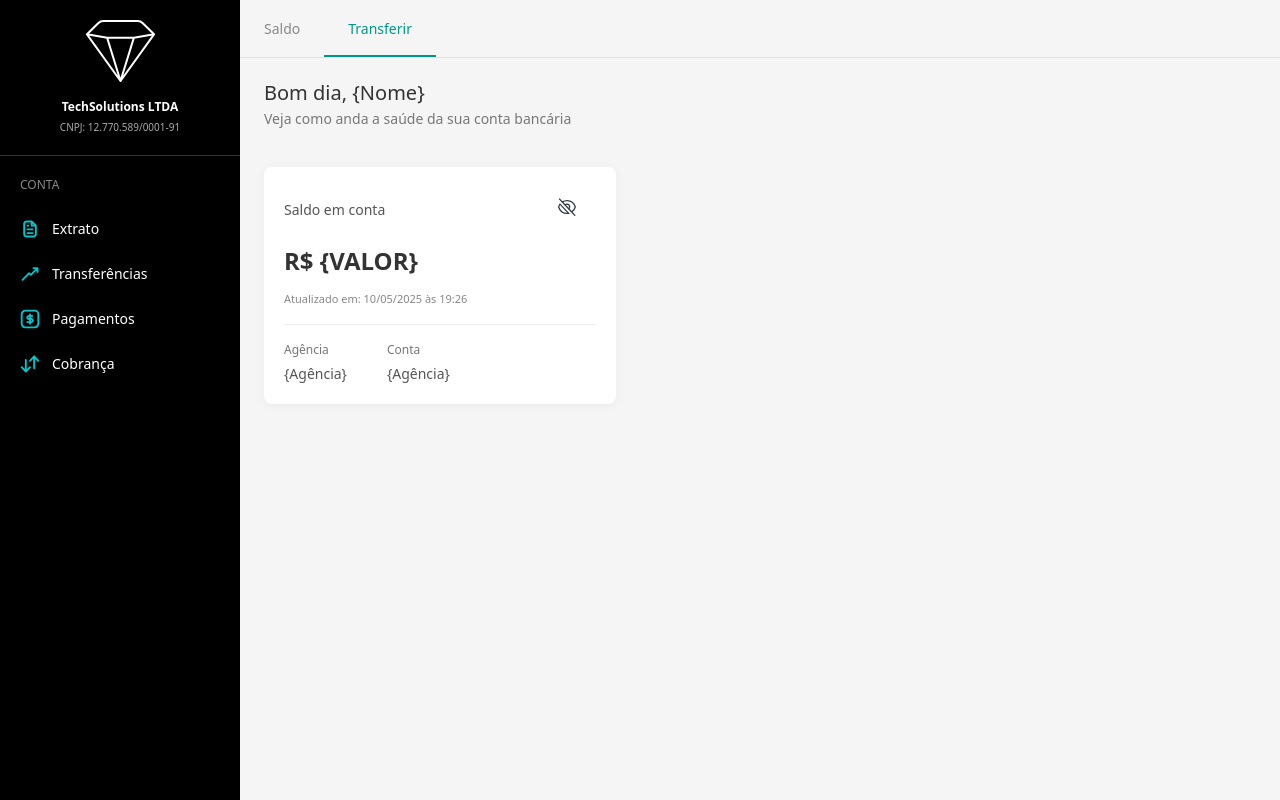
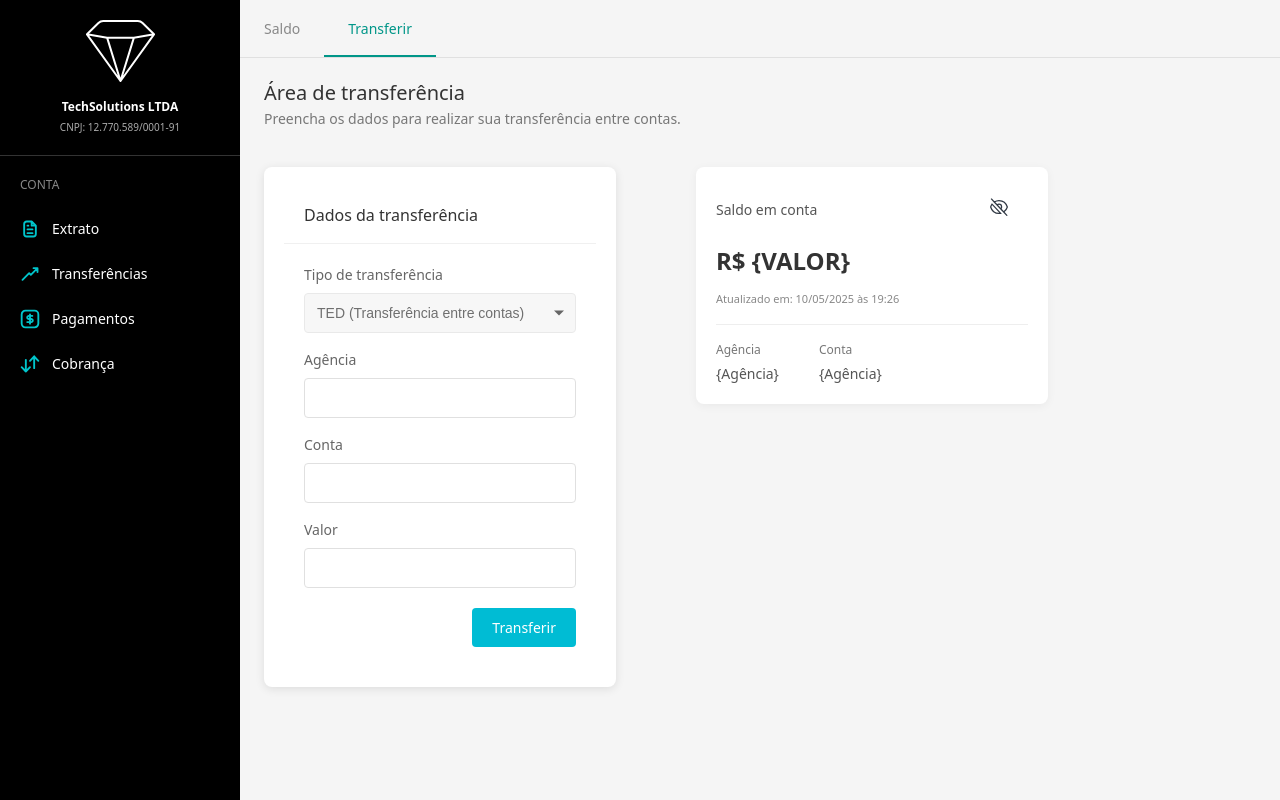
Before and after one commit to arthurvgcs/desafio-afinz, a React (Vite) app: page / in a window 1280 px wide. Both pictures are taken after a click on the element "Transferir". Built offline with nearby package versions, Linux system fonts and the light colour scheme.

Commit message:
feat: create static transfer page

```diff
--- a/src/App.module.css
+++ b/src/App.module.css
@@ -179,3 +179,113 @@
   font-size: 14px;
   color: #555;
 }
+
+.cardContainer {
+  margin: 0 24px;
+  width: 30%;
+  padding: 20px;
+  background-color: #ffffff;
+  border-radius: 8px;
+  box-shadow: 0 2px 10px rgba(0, 0, 0, 0.1);
+  max-width: 400px;
+  overflow: hidden;
+}
+
+.cardHeader {
+  padding: 16px 20px;
+  border-bottom: 1px solid #f0f0f0;
+}
+
+.cardTitle {
+  margin: 0;
+  font-size: 16px;
+  font-weight: 500;
+  color: #333;
+}
+
+.transferForm {
+  padding: 20px;
+}
+
+.formGroup {
+  margin-bottom: 16px;
+}
+
+.label {
+  display: block;
+  font-size: 14px;
+  color: #666;
+  margin-bottom: 8px;
+}
+
+.input {
+  width: 100%;
+  height: 40px;
+  padding: 8px 12px;
+  color:#000;
+  border: 1px solid #e0e0e0;
+  border-radius: 4px;
+  background-color: #ffffff;
+  font-size: 14px;
+  box-sizing: border-box;
+}
+
+.selectWrapper {
+  position: relative;
+}
+
+.selectWrapper::after {
+  content: '';
+  position: absolute;
+  top: 50%;
+  right: 12px;
+  transform: translateY(-50%);
+  width: 0;
+  height: 0;
+  border-left: 5px solid transparent;
+  border-right: 5px solid transparent;
+  border-top: 5px solid #666;
+  pointer-events: none;
+}
+
+.select {
+  width: 100%;
+  height: 40px;
+  appearance: none;
+  padding: 8px 12px;
+  border: 1px solid #e0e0e0;
+  border-radius: 4px;
+  font-size: 14px;
+  color: #333;
+  background-color: #f5f5f5;
+  cursor: pointer;
+}
+
+.formActions {
+  margin-top: 20px;
+  display: flex;
+  justify-content: flex-end;
+}
+
+.transferButton {
+  background-color: #00BCD4;
+  color: white;
+  border: none;
+  border-radius: 4px;
+  padding: 10px 20px;
+  font-size: 14px;
+  font-weight: 500;
+  cursor: pointer;
+  transition: background-color 0.2s;
+}
+
+.transferButton:hover {
+  background-color: #00A5BB;
+}
+
+.flexContainer {
+  display: flex;
+  gap: 32px; /* espaçamento entre os cards */
+  align-items: flex-start; /* alinha pelo topo */
+  flex-wrap: wrap; /* para responsividade em telas menores */
+}
--- a/src/App.tsx
+++ b/src/App.tsx
@@ -9,6 +9,10 @@ import IncreasingIcon from './icons/IncreasingIcon.tsx';
 import MoveUpDownIcon from './icons/MoveUpDownIcon.tsx';
 
 export default function App() {
+  const [transferType, setTransferType] = useState('TED (Transferência entre contas)');
+  const [agency, setAgency] = useState('');
+  const [account, setAccount] = useState('');
+  const [amount, setAmount] = useState('');
   const [balanceVisible, setBalanceVisible] = useState(true);
   const [activeTab, setActiveTab] = useState('saldo');
 
@@ -69,6 +73,8 @@ export default function App() {
             Transferir
           </div>
         </div>
+        {activeTab === 'saldo' && (
+          <>
             <div className={styles.welcomeSection}>
               <h1 className={styles.greeting}>Bom dia, {'{Nome}'}</h1>
               <p className={styles.subGreeting}>Veja como anda a saúde da sua conta bancária</p>
@@ -99,6 +105,121 @@ export default function App() {
                 </div>
               </div>
             </div>
+        </>
+          )}
+        {activeTab === 'transferir' && (
+          <>
+            <div className={styles.welcomeSection}>
+              <h1 className={styles.greeting}>Área de transferência</h1>
+              <p className={styles.subGreeting}>Preencha os dados para realizar sua transferência entre contas.</p>
+            </div>
+            <div className={styles.flexContainer}>
+              <div className={styles.cardContainer}>
+                <div className={styles.cardHeader}>
+                  <h2 className={styles.cardTitle}>Dados da transferência</h2>
+                </div>
+
+                <form className={styles.transferForm} onSubmit={(e) => {
+                  e.preventDefault();
+                  console.log('Transferência realizada:', { transferType, agency, account, amount });
+                }}>
+                  <div className={styles.formGroup}>
+                    <label htmlFor="transferType" className={styles.label}>
+                      Tipo de transferência
+                    </label>
+                    <div className={styles.selectWrapper}>
+                      <select
+                        id="transferType"
+                        className={styles.select}
+                        value={transferType}
+                        onChange={(e) => setTransferType(e.target.value)}
+                        disabled
+                      >
+                        <option value="TED (Transferência entre contas)">TED (Transferência entre contas)</option>
+                        <option value="PIX">PIX</option>
+                        <option value="DOC">DOC</option>
+                      </select>
+                    </div>
+                  </div>
+
+                  <div className={styles.formGroup}>
+                    <label htmlFor="agency" className={styles.label}>
+                      Agência
+                    </label>
+                    <input
+                      type="text"
+                      id="agency"
+                      className={styles.input}
+                      value={agency}
+                      onChange={(e) => setAgency(e.target.value)}
+                      placeholder=""
+                    />
+                  </div>
+
+                  <div className={styles.formGroup}>
+                    <label htmlFor="account" className={styles.label}>
+                      Conta
+                    </label>
+                    <input
+                      type="text"
+                      id="account"
+                      className={styles.input}
+                      value={account}
+                      onChange={(e) => setAccount(e.target.value)}
+                      placeholder=""
+                    />
+                  </div>
+
+                  <div className={styles.formGroup}>
+                    <label htmlFor="amount" className={styles.label}>
+                      Valor
+                    </label>
+                    <input
+                      type="text"
+                      id="amount"
+                      className={styles.input}
+                      value={amount}
+                      onChange={(e) => setAmount(e.target.value)}
+                      placeholder=""
+                    />
+                  </div>
+
+                  <div className={styles.formActions}>
+                    <button type="submit" className={styles.transferButton}>
+                      Transferir
+                    </button>
+                  </div>
+                </form>
+              </div>
+              <div className={styles.balanceCard}>
+                <div className={styles.balanceHeader}>
+                  <span className={styles.balanceLabel}>Saldo em conta</span>
+                  <button className={styles.visibilityToggle} onClick={toggleBalanceVisibility}>
+                    {balanceVisible ? <EyeOffIcon size={20} /> : <EyeIcon size={20} />}
+                  </button>
+                </div>
+                <div className={styles.balanceAmount}>
+                  {balanceVisible ? 'R$ {VALOR}' : 'R$ ••••••'}
+                </div>
+
+                <div className={styles.balanceUpdateInfo}>
+                  Atualizado em: {formattedDate}
+                </div>
+
+                <div className={styles.accountInfo}>
+                  <div className={styles.agencyInfo}>
+                    <span className={styles.infoLabel}>Agência</span>
+                    <span className={styles.infoValue}>{'{Agência}'}</span>
+                  </div>
+                  <div className={styles.agencyInfo}>
+                    <span className={styles.infoLabel}>Conta</span>
+                    <span className={styles.infoValue}>{'{Agência}'}</span>
+                  </div>
+                </div>
+              </div>
+            </div>
+          </>
+        )}
       </div>
     </div>
   );
```
Lines whose indentation alone changed are shown as unchanged.
